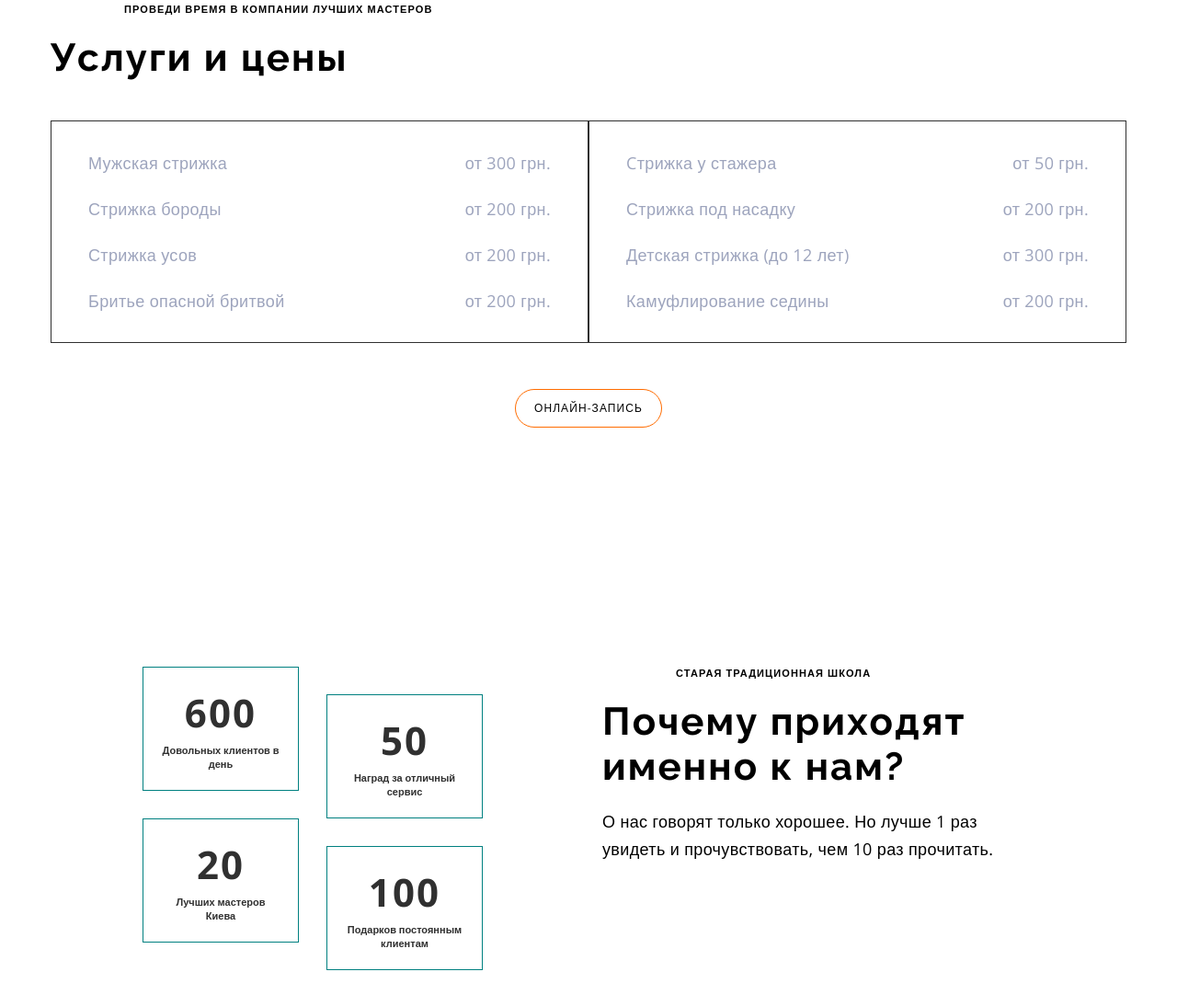
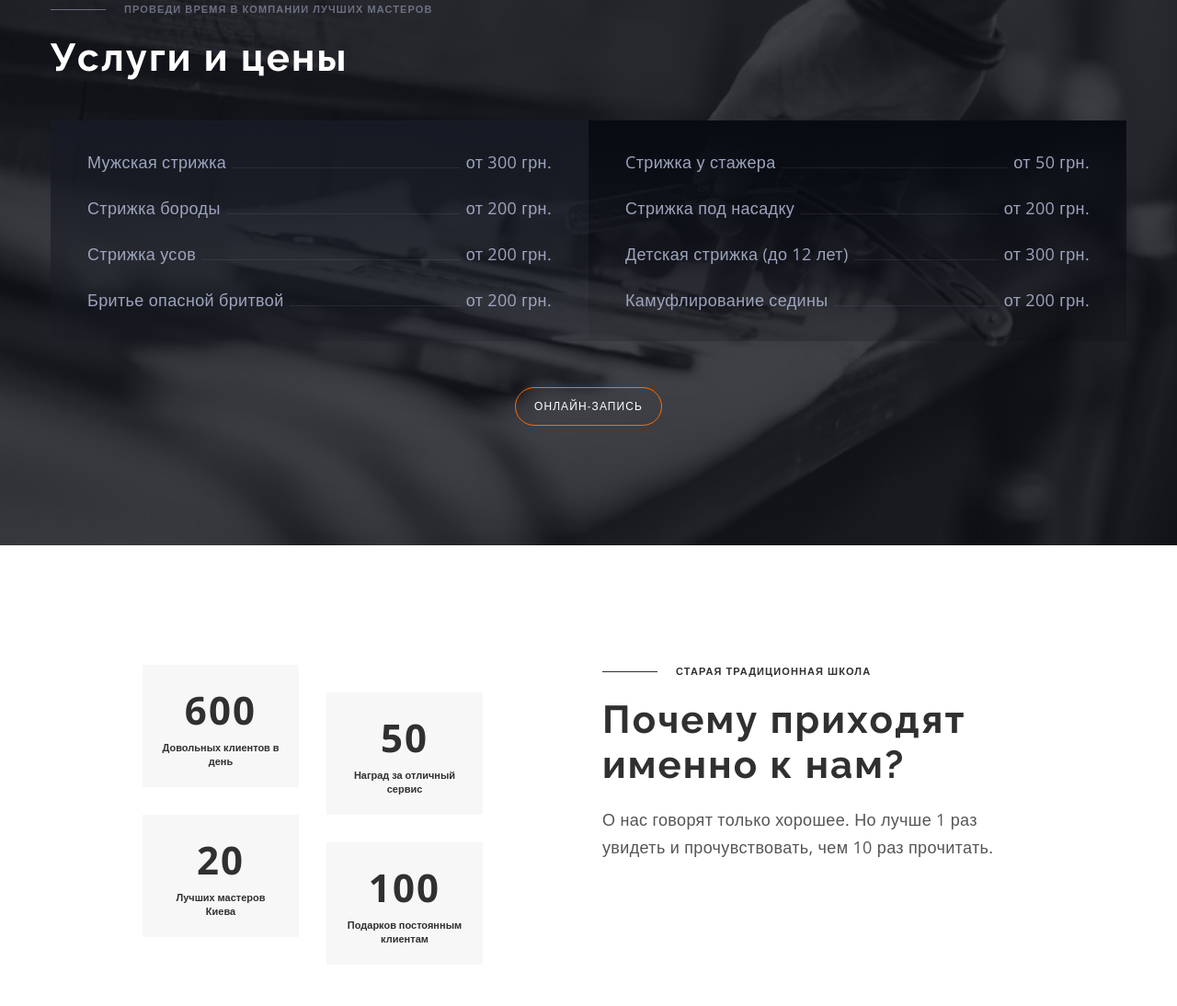
Before and after one commit to Olexiy-repin/bootamp_9_online, a plain HTML site: page index.html in a window 1280 px wide. Shown: the part 1632-2726 px from the top of the page at 92% size. Drawn offline with nearby package versions, Linux system fonts and the light colour scheme.

Commit message:
Добавлены псевдоэлементы и фоны

```diff
--- a/css/styles.css
+++ b/css/styles.css
@@ -83,8 +83,6 @@ body {
   text-transform: uppercase;
   cursor: pointer;
   background-color: transparent;
-
-  /* color: #ffffff; */
 }
 
 .modal-btn:hover,
@@ -93,8 +91,26 @@ body {
   color: #ffffff;
 }
 
+.modal-btn-theme-light {
+  color: #303030;
+}
+
+.modal-btn-theme-dark {
+  color: #ffffff;
+}
+
 .social-links-list {
   display: flex;
+  align-items: center;
+}
+
+.social-links-list::before {
+  content: "";
+  flex-shrink: 0;
+  width: 60px;
+  height: 1px;
+  background-color: #303030;
+  margin-right: 40px;
 }
 
 .social-liks-list-item:not(:last-child) {
@@ -152,8 +168,6 @@ body {
   font-size: 18px;
   line-height: 1.67;
   letter-spacing: 0.02em;
-
-  /* color: #9da4bd; */
 }
 
 .description-theme-dark {
@@ -169,7 +183,14 @@ body {
   font-size: 42px;
   line-height: 1.17;
   letter-spacing: 0.05em;
-  /* color: #303030; */
+}
+
+.title-theme-dark {
+  color: #ffffff;
+}
+
+.title-theme-light {
+  color: #303030;
 }
 
 .social-list {
@@ -338,6 +359,12 @@ body {
 /* ============== END ABOUT ============== */
 
 /* ============== SERVICES ============== */
+.services {
+  background-color: #111319;
+  background-image: url("../images/services/bg.png");
+  background-size: cover;
+}
+
 .services-modal-btn {
   display: block;
   margin: 0 auto;
@@ -355,17 +382,43 @@ body {
 .services-list {
   flex-basis: 50%;
   padding: 30px 40px;
-  border: 1px solid #303030;
+  background-image: linear-gradient(
+    180deg,
+    #171a24 0%,
+    rgba(23, 26, 36, 0.2) 100%
+  );
+}
+
+.services-list:nth-child(4n - 1),
+.services-list:nth-child(4n - 2) {
+  background-image: linear-gradient(
+    180deg,
+    #090b13 0%,
+    rgba(9, 11, 19, 0.2) 100%
+  );
 }
 
 .services-list-item {
   display: flex;
   justify-content: space-between;
+  align-items: baseline;
   font-weight: 400;
   font-size: 18px;
   line-height: 1.67;
   letter-spacing: 0.02em;
   color: #9da4bd;
+}
+
+.services-list-name {
+  order: -1;
+}
+
+.services-list-item::before {
+  content: "";
+  flex-grow: 1;
+  height: 1px;
+  margin: 0 6px;
+  background-color: rgba(157, 164, 189, 0.12);
 }
 
 .services-list-item:not(:last-child) {
@@ -396,7 +449,7 @@ body {
 .advantages-list-item {
   width: 170px;
   padding: 20px;
-  border: 1px solid teal;
+  background-color: #f7f7f7;
 }
 
 .advantages-list-item:nth-child(odd) {
--- a/index.html
+++ b/index.html
@@ -85,23 +85,24 @@
                 </div>
                 <div class="about-right-side">
                     <h2 class="suptitle suptitle-theme-light">O нас</h2>
-                    <h3 class="title about-title">Лучший Барбершоп твоего города</h3>
-                    <p class="description about-description">Если ты хочешь добавить в свой образ больше уверенности –
+                    <h3 class="title title-theme-light about-title">Лучший Барбершоп твоего города</h3>
+                    <p class="description description-theme-light about-description">Если ты хочешь добавить в свой
+                        образ больше уверенности –
                         тебе точно к нам.
                     </p>
                     <p class="about-text">Мы команда, которая никогда не останавливается на достигнутом
                         и жаждет перемен. И когда ты попадешь в руки нашего мастера,
                         то уже никогда не сможешь быть прежним. Мы команда, которая всегда с клиентами "на одной волне".
                         Поэтому, мы всегда готовы усовершенствовать каждого, кто к нам приходит!</p>
-                    <button class="modal-btn" type="button">онлайн-запись</button>
+                    <button class="modal-btn modal-btn-theme-light" type="button">онлайн-запись</button>
                 </div>
             </div>
         </section>
         <!-- SERVICES -->
         <section class="services section" id="services">
             <div class="container">
-                <p class="suptitle">Проведи время в компании лучших мастеров</p>
-                <h2 class="title services-title">Услуги и цены</h2>
+                <p class="suptitle suptitle-theme-dark">Проведи время в компании лучших мастеров</p>
+                <h2 class="title title-theme-dark services-title">Услуги и цены</h2>
                 <div class="services-list-wrapper">
                     <ul class="services-list list">
                         <li class="services-list-item">
@@ -147,7 +148,7 @@
                         </li>
                     </ul>
                 </div>
-                <button class="modal-btn services-modal-btn" type="button">онлайн-запись</button>
+                <button class="modal-btn modal-btn-theme-dark services-modal-btn" type="button">онлайн-запись</button>
             </div>
         </section>
         <!-- ADVANTAGES -->
@@ -174,20 +175,18 @@
                     </ul>
                 </div>
                 <div class="advantages-right-side">
-                    <p class="suptitle">старая традиционная школа</p>
-                    <h2 class="title advantages-title">Почему приходят именно к нам?</h2>
-                    <p class="description advantages-description">О нас говорят только хорошее. Но лучше 1 раз увидеть и
-                        прочувствовать, чем 10
-                        раз
-                        прочитать. </p>
+                    <p class="suptitle suptitle-theme-light">старая традиционная школа</p>
+                    <h2 class="title title-theme-light advantages-title">Почему приходят именно к нам?</h2>
+                    <p class="description description-theme-light advantages-description">О нас говорят только хорошее.
+                        Но лучше 1 раз увидеть и прочувствовать, чем 10 раз прочитать. </p>
                 </div>
             </div>
         </section>
         <!-- MASTERS -->
         <section class="masters section" id="masters">
             <div class="container">
-                <p class="suptitle">для настоящих ценителей атмосферы</p>
-                <h2 class="title masters-title">Наши мастера</h2>
+                <p class="suptitle suptitle-theme-light">для настоящих ценителей атмосферы</p>
+                <h2 class="title title-theme-light masters-title">Наши мастера</h2>
                 <ul class="masters-list list">
                     <li class="masters-list-item">
                         <img class="masters-list-img" src="./images/masters/john-smith.jpg" alt="мастер стрижет клиента"
@@ -310,7 +309,8 @@
         <section class="gallery section">
             <div class="container">
                 <h2 class="visually-hidden">Галерея работ</h2>
-                <p class="suptitle gallery-suptitle">На латинском языке “барба” означает “борода”</p>
+                <p class="suptitle suptitle-theme-light gallery-suptitle">На латинском языке “барба” означает “борода”
+                </p>
                 <ul class="gallery-list list">
                     <li class="gallery-list-item">
                         <img class="gallery-list-img" src="./images/gallery/gallery-img-1.jpg"
```
Also changed, not shown: images/services/bg.png (added).
